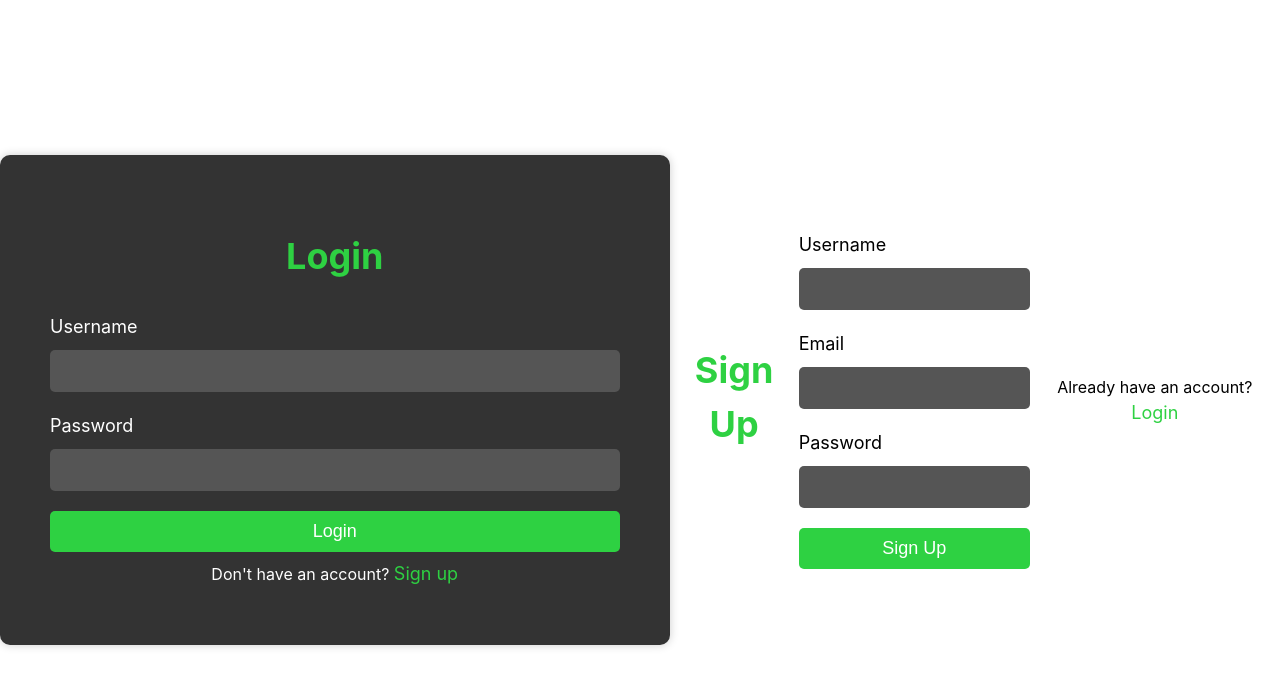
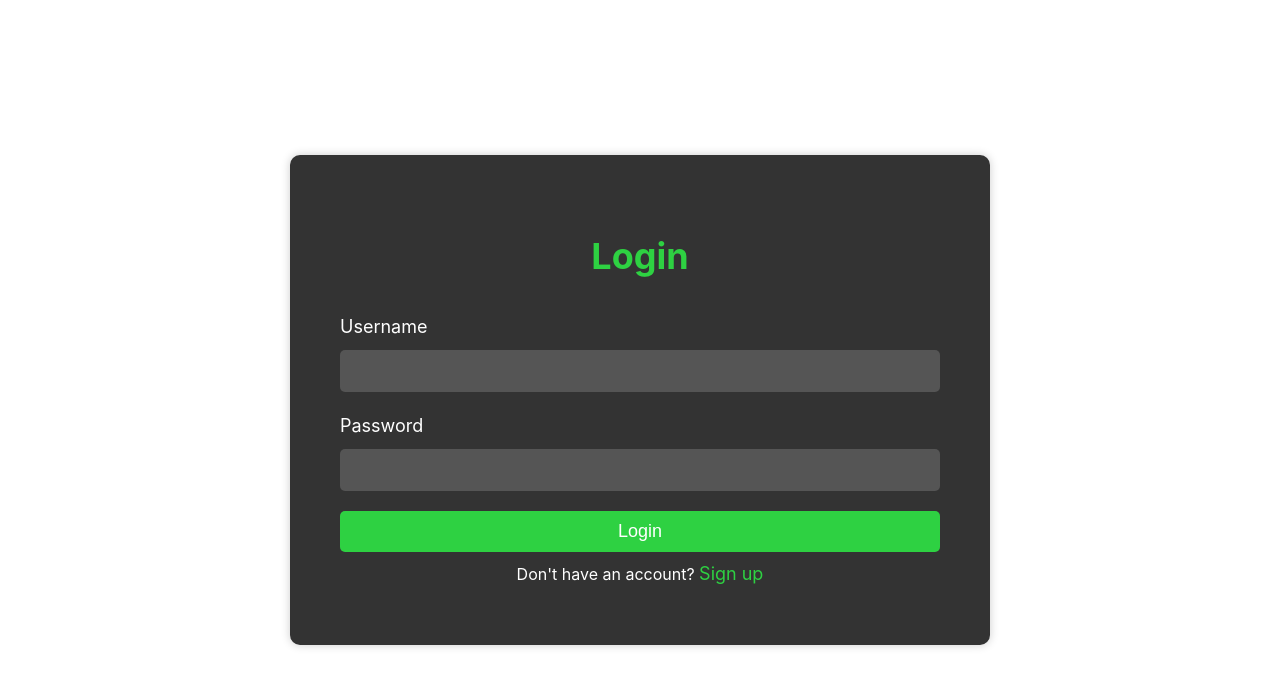
Before and after one commit to NicholasLe04/skilltree, a React (Vite) app in the folder frontend/: page /login in a window 1280 px wide. Shown: the top 686 px of the page. Built offline with nearby package versions, Linux system fonts and the light colour scheme.

Commit message:
Fix global css

```diff
--- a/frontend/src/pages/Login/Login.css
+++ b/frontend/src/pages/Login/Login.css
@@ -1,4 +1,4 @@
-.container {
+.login-container {
     display: flex;
     justify-content: center;
     align-items: center;
@@ -15,24 +15,24 @@
     color: #fff;
 }
 
-h1 {
+.login-container h1 {
     text-align: center;
     margin-bottom: 30px;
     font-size: 36px;
     color: #2ed142;
 }
 
-form {
+.login-container form {
     display: flex;
     flex-direction: column;
 }
 
-label {
+.login-container label {
     margin-bottom: 10px;
     font-size: 18px;
 }
 
-input {
+.login-container input {
     padding: 12px;
     border: none;
     border-radius: 5px;
@@ -42,7 +42,7 @@ input {
     background-color: #555;
 }
 
-button {
+.login-container button {
     padding: 10px;
     background-color: #2ed142;
     color: #fff;
@@ -53,22 +53,22 @@ button {
     transition: background-color 0.2s ease-in-out;
 }
 
-button:hover {
+.login-container button:hover {
     background-color: #2ed142;
 }
 
-a {
+.login-container a {
     text-decoration: none;
     color: #2ed142;
     font-size: 18px;
     transition: color 0.2s ease-in-out;
 }
 
-a:hover {
+.login-container a:hover {
     color: #2ed142;
 }
 
-p {
+.login-container p {
     text-align: center;
     margin: 8px;
 }
--- a/frontend/src/pages/Login/Login.jsx
+++ b/frontend/src/pages/Login/Login.jsx
@@ -1,10 +1,15 @@
+import { useState } from "react"
 import "./Login.css"
 
+
 function Login() {
+
+    const [login, setLogin] = useState(true)
+
     return (
         <>
-            <div className="container">
-                <div className="form-container" id="login-form">
+            <div className="login-container">
+                {login && <div className="form-container">
                     <h1>Login</h1>
                     <form>
                         <label htmlFor="username">Username</label>
@@ -13,21 +18,19 @@ function Login() {
                         <input type="password" id="password" name="password" required={true} />
                         <button type="submit">Login</button>
                     </form>
-                    <p>Don't have an account? <a href="#" id="signup-link">Sign up</a></p>
-                </div>
+                    <p>Don't have an account? <a id="signup-link" onClick={() => {setLogin(false)}}>Sign up</a></p>
+                </div>}
 
-                <div className="form-container" id="signup-form" style={{ display: "none" }} />
+                {!login && <div className="form-container" id="signup-form">
                 <h1>Sign Up</h1>
                 <form>
                     <label htmlFor="new-username">Username</label>
                     <input type="text" id="new-username" name="new-username" required={true} />
-                    <label htmlFor="new-email">Email</label>
-                    <input type="email" id="new-email" name="new-email" required={true} />
                     <label htmlFor="new-password">Password</label>
                     <input type="password" id="new-password" name="new-password" required={true} />
                     <button type="submit">Sign Up</button>
                 </form>
-                <p>Already have an account? <a href="#" id="login-link">Login</a></p>
+                <p>Already have an account? <a id="login-link" onClick={() => {setLogin(true)}}>Login</a></p></div>}
             </div>
         </>
     )
```
